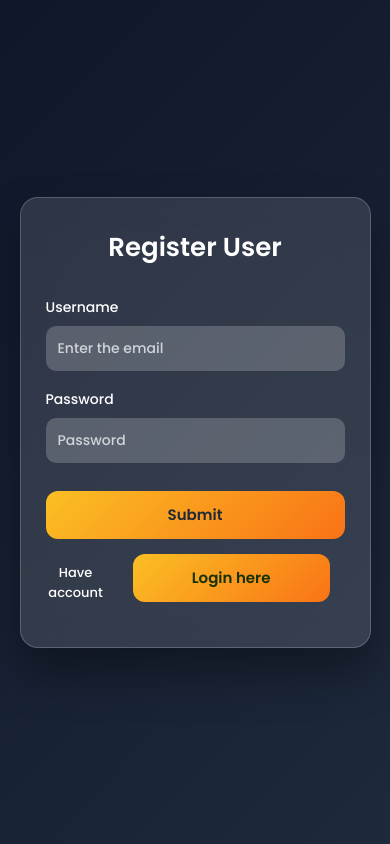
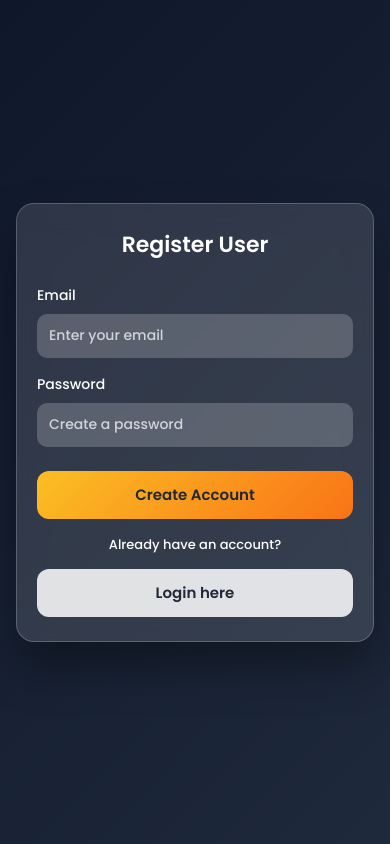
Before and after one commit to sahildeshpande-lab/Order-portal, a FastAPI app: page /register in a window 390 px wide. Run offline with FastAPI, Linux system fonts and the light colour scheme.

Commit message:
Device responsive

```diff
--- a/Template/register.html
+++ b/Template/register.html
@@ -1,40 +1,48 @@
 <!DOCTYPE html>
 <html lang="en">
 <head>
+    <meta charset="UTF-8">
+    <meta name="viewport" content="width=device-width, initial-scale=1.0">
 
-    <title>Register page  </title>
+    <title>Register</title>
 
     <link rel="preconnect" href="https://fonts.gstatic.com">
-    <link rel="stylesheet" href="https://cdnjs.cloudflare.com/ajax/libs/font-awesome/5.15.4/css/all.min.css">
     <link href="https://fonts.googleapis.com/css2?family=Poppins:wght@300;500;600&display=swap" rel="stylesheet">
     <link href="{{ url_for('static', path='/style3.css') }}" rel="stylesheet">
 </head>
+
 <body>
+
 <div class="background">
     <div class="shape"></div>
     <div class="shape"></div>
 </div>
+
 <form action="/register" method="post">
-        <h3>Register User </h3>
-        <label for="username">Username</label>
-        <input type="text" name="email"  placeholder="Enter the email"  id="username" required>
-        {% if error  %}
-            <p style="color: red;">
-                {{error}}
-            </p>
-        {%endif%}
+    <h3>Register User</h3>
 
+    <label for="email">Email</label>
+    <input type="email" name="email" id="email" placeholder="Enter your email" required>
+
+    {% if error %}
+        <p class="error">{{ error }}</p>
+    {% endif %}
 
     <label for="password">Password</label>
-        <input type="password"  name="password"  placeholder="Password" id="password" required>
+    <input type="password" name="password" id="password" placeholder="Create a password" required>
 
-        <button type="submit" id="submitButton" class="submitButton">Submit</button>
+    <button type="submit" class="submitButton">
+        Create Account
+    </button>
 
-        <div style="display: flex;justify-content  : center; align-items: center;">
-        <p> Have account </p>
-        <button type="submit" id="registerButton" class="submitButton" style="color: rgb(18 48 5 / 99%); margin: 15px;"onclick="window.location.replace('/login') ">Login here </button>
+    <p style="margin-top: 16px; text-align: center; font-size: 13px;">
+        Already have an account?
+    </p>
 
-        </div>
+    <a href="/login" class="submitButton secondary">
+        Login here
+    </a>
 </form>
+
 </body>
 </html>
--- a/static/style3.css
+++ b/static/style3.css
@@ -1,86 +1,82 @@
 *,
-*:before,
-*:after {
+*::before,
+*::after {
+    margin: 0;
     padding: 0;
-    margin: 0;
     box-sizing: border-box;
     font-family: 'Poppins', sans-serif;
 }
 
 body {
-    height: 100vh;
+    min-height: 100vh;
     background: linear-gradient(135deg, #0f172a, #1e293b);
     display: flex;
     align-items: center;
     justify-content: center;
+    padding: 16px;
+}
+
+.background {
+    position: absolute;
+    inset: 0;
     overflow: hidden;
 }
 
-
-.background {
+.background .shape {
     position: absolute;
-    width: 430px;
-    height: 520px;
-}
-
-.background .shape {
+    width: 200px;
     height: 200px;
-    width: 200px;
-    position: absolute;
     border-radius: 50%;
-    filter: blur(10px);
+    filter: blur(20px);
 }
 
 .shape:first-child {
     background: linear-gradient(#6366f1, #4338ca);
+    top: -80px;
     left: -80px;
-    top: -80px;
 }
 
 .shape:last-child {
     background: linear-gradient(#fbbf24, #f97316);
-    right: -60px;
     bottom: -80px;
+    right: -80px;
 }
 
-
+/* Form */
 form {
-    position: relative;
-    width: 400px;
-    padding: 40px 35px;
+    width: 100%;
+    max-width: 400px;
     background: rgba(255, 255, 255, 0.12);
     backdrop-filter: blur(15px);
     border-radius: 18px;
+    padding: 32px;
     border: 1px solid rgba(255, 255, 255, 0.2);
     box-shadow: 0 25px 45px rgba(0, 0, 0, 0.35);
-    color: #ffffff;
-    z-index: 10;
+    color: #fff;
+    position: relative;
+    z-index: 1;
 }
 
 form h3 {
     text-align: center;
-    font-size: 26px;
-    font-weight: 600;
-    margin-bottom: 30px;
+    margin-bottom: 24px;
+    font-size: 24px;
 }
 
-
+/* Inputs */
 label {
+    font-size: 14px;
+    margin-top: 16px;
     display: block;
-    margin-top: 18px;
-    font-size: 14px;
-    font-weight: 500;
 }
-
 
 input {
     width: 100%;
-    height: 45px;
+    height: 44px;
     margin-top: 8px;
     padding: 0 12px;
     border-radius: 10px;
     border: none;
-    outline: none;
     background: rgba(255, 255, 255, 0.2);
     color: #fff;
     font-size: 14px;
@@ -91,65 +87,71 @@ input::placeholder {
 }
 
 input:focus {
-    background: rgba(255, 255, 255, 0.25);
+    outline: none;
+    background: rgba(255, 255, 255, 0.3);
 }
 
-
-form p {
-    margin-top: 10px;
-    font-size: 13px;
-    text-align: center;
-}
-
-
-.btn , .submitButton {
-    margin-top: 28px;
+.submitButton {
+    display: block;
     width: 100%;
     height: 48px;
+    margin-top: 24px;
     border-radius: 12px;
     border: none;
-    cursor: pointer;
     background: linear-gradient(135deg, #fbbf24, #f97316);
     color: #1f2937;
     font-weight: 600;
     font-size: 15px;
+    cursor: pointer;
+    text-align: center;
+    line-height: 48px;
+    text-decoration: none;
     transition: 0.3s ease;
 }
 
 .submitButton:hover {
-    transform: translateY(-1px);
-    box-shadow: 0 12px 30px rgba(249, 115, 22, 0.45);
+    transform: translateY(-2px);
+    box-shadow: 0 12px 30px rgba(249, 115, 22, 0.4);
 }
 
 
+.submitButton.secondary {
+    background: rgba(255, 255, 255, 0.85);
+    margin-top: 14px;
+}
+
 .forget {
     display: block;
-    margin-top: 20px;
+    text-align: center;
+    margin-top: 16px;
     font-size: 13px;
     color: #fbbf24;
     text-decoration: none;
-    text-align: center;
 }
 
 .forget:hover {
     text-decoration: underline;
 }
 
-
-.submitButton a {
-    color: #1f2937;
-    font-weight: 600;
+.error {
+    margin-top: 10px;
+    font-size: 13px;
+    text-align: center;
+    color: #f87171;
+}
+.hidden {
+    display: none;
 }
 
-form div {
-    gap: 12px;
-}
 
 
 @media (max-width: 480px) {
     form {
-        width: 90%;
-        padding: 30px 25px;
+        padding: 24px 20px;
+    }
+
+    form h3 {
+        font-size: 22px;
     }
 
     .background {
```
Also changed, not shown: Template/forget-password.html (+24 -20 lines), Template/index.html (+16 -12 lines). Lines whose indentation alone changed are shown as unchanged.
